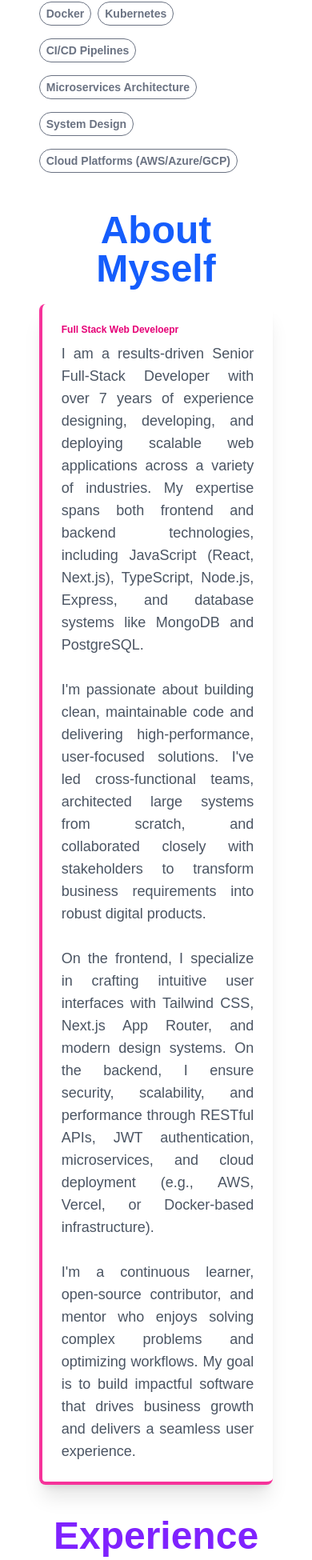
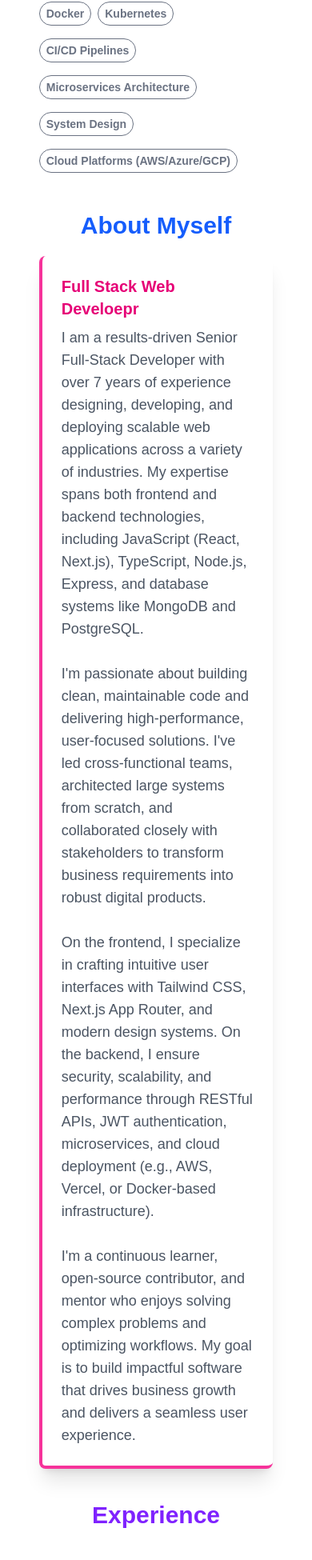
Before and after one commit to Shakib-Shajid/portfolio_jobsearch, a Next.js app: page /profile in a window 390 px wide. Shown: the part 1045-2995 px from the top of the page at 80% size. Built offline with nearby package versions, Linux system fonts and the light colour scheme.

Commit message:
profile section title font updated

```diff
--- a/src/app/profile/page.jsx
+++ b/src/app/profile/page.jsx
@@ -86,14 +86,14 @@ const page = () => {
 
 
             <div className='w-3/4 md:w-3/4 lg:w-2/3 mx-auto'>
-                <h3 className='text-5xl font-bold text-blue-600 text-center my-3'>About Myself</h3>
+                <h3 className='text-3xl md:text-5xl font-bold text-blue-600 text-center my-3'>About Myself</h3>
 
 
                 <div className="card bg-base-100 w-full shadow-xl my-5 border-l-4 border-b-4 border-pink-500">
                     <div className="card-body">
-                        <p className='text-xs md:text-2xl font-bold text-pink-600'>Full Stack Web Develoepr </p>
+                        <p className='text-xl md:text-2xl font-bold text-pink-600'>Full Stack Web Develoepr </p>
 
-                        <p className='text-lg text-[#4B5563] text-justify'>I am a results-driven Senior Full-Stack Developer with over 7 years of experience designing, developing, and deploying scalable web applications across a variety of industries. My expertise spans both frontend and backend technologies, including JavaScript (React, Next.js), TypeScript, Node.js, Express, and database systems like MongoDB and PostgreSQL. <br /><br />
+                        <p className='text-lg text-[#4B5563] md:text-justify'>I am a results-driven Senior Full-Stack Developer with over 7 years of experience designing, developing, and deploying scalable web applications across a variety of industries. My expertise spans both frontend and backend technologies, including JavaScript (React, Next.js), TypeScript, Node.js, Express, and database systems like MongoDB and PostgreSQL. <br /><br />
 
                             I&apos;m passionate about building clean, maintainable code and delivering high-performance, user-focused solutions. I&apos;ve led cross-functional teams, architected large systems from scratch, and collaborated closely with stakeholders to transform business requirements into robust digital products. <br /><br />
 
@@ -134,14 +134,14 @@ const page = () => {
 
 
             <div className='w-3/4 md:w-3/4 lg:w-2/3 mx-auto'>
-                <h3 className='text-5xl font-bold text-violet-600 text-center my-10'>Experience</h3>
+                <h3 className='text-3xl md:text-5xl font-bold text-violet-600 text-center my-10'>Experience</h3>
 
                 {
                     experiences.map((experience, index) =>
                         <div className="card bg-base-100 w-full shadow-xl my-5 border-l-4 border-b-4 border-indigo-500" key={index}>
                             <div className="card-body ">
                                 <div className='flex flex-col md:flex-row items-baseline'>
-                                    <p className='text-xs md:text-2xl font-bold text-violet-600'>{experience.designation} </p>
+                                    <p className='text-xl md:text-2xl font-bold text-violet-600'>{experience.designation} </p>
                                     <p className='text-xs md:text-sm font-bold text-indigo-400 text-end'>{experience.duration}</p>
                                 </div>
                                 <p className='text-lg font-bold text-green-400'>{experience.company}</p>
@@ -186,14 +186,14 @@ const page = () => {
             </div>
 
             <div className='w-3/4 md:w-3/4 lg:w-2/3 mx-auto'>
-                <h3 className='text-5xl font-bold  text-center my-10 text-green-500'>Projects</h3>
+                <h3 className='text-3xl md:text-5xl font-bold  text-center my-10 text-green-500'>Projects</h3>
 
                 {
                     projects.map((project, index) =>
                         <div className="card bg-base-100 w-full shadow-2xl my-5 border-l-4 border-t-4 border-green-500" key={index}>
                             <div className="card-body ">
                                 <div className='flex flex-col md:flex-row items-baseline'>
-                                    <p className='text-xs md:text-2xl font-bold text-green-500 max-w-lg'>{project.name} </p>
+                                    <p className='text-lg md:text-xl font-bold text-green-500 max-w-lg'>{project.name} </p>
                                     <div className='flex gap-10 lg:ml-16'>
                                         <p className='text-xs md:text-sm text-indigo-400 border-b-2 font-extrabold'><Link href={project.github} target="_blank">GitHub Link</Link></p>
                                         <p className='text-xs md:text-sm text-indigo-400 border-b-2 font-extrabold'><Link href={project.live} target="_blank">Live Link</Link></p>
```
